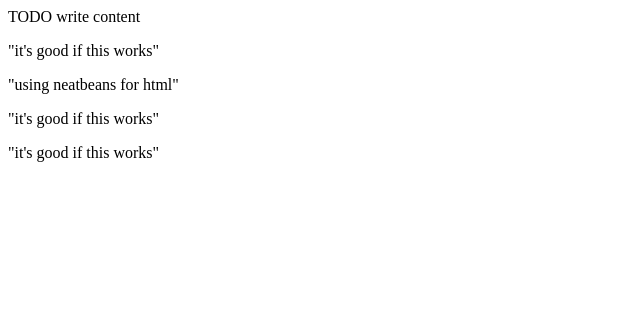
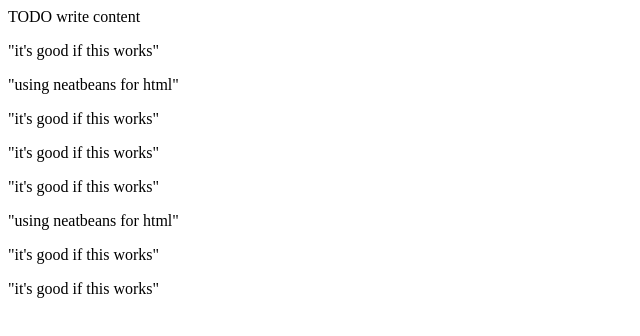
Before and after one commit to aklilu111/destroy-the-world, a plain HTML site: page public_html/index.html in a window 1280 px wide. Shown: the whole page, without its empty margins (0-640 px from the left). Drawn offline with Linux system fonts and the light colour scheme.

Commit message:
eight lines addeed

```diff
--- a/public_html/index.html
+++ b/public_html/index.html
@@ -18,5 +18,12 @@
          <p>"it's good if this works"</p>
           <p>"it's good if this works"</p>
 
+
+          <p>"it's good if this works"</p>
+        <p>"using neatbeans for html"</p>
+
+         <p>"it's good if this works"</p>
+          <p>"it's good if this works"</p>
+
     </body>
 </html>
```
